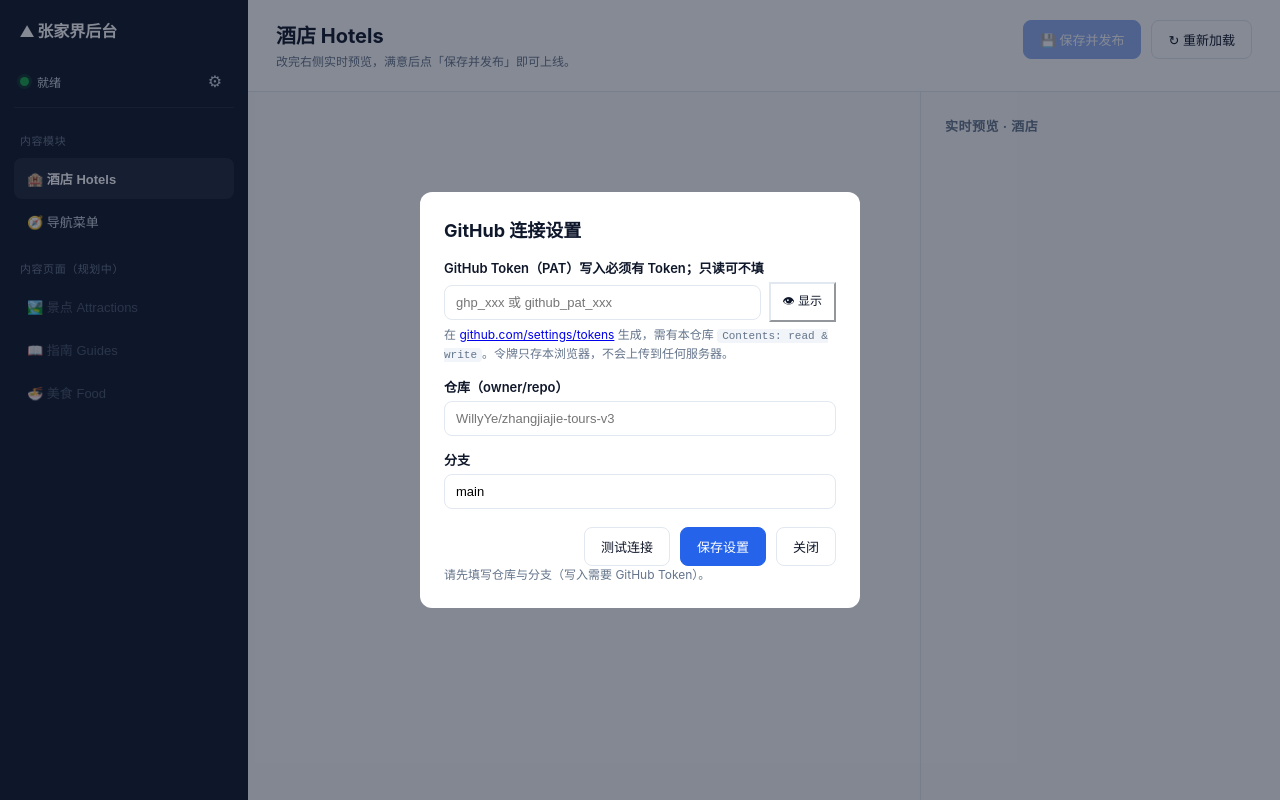
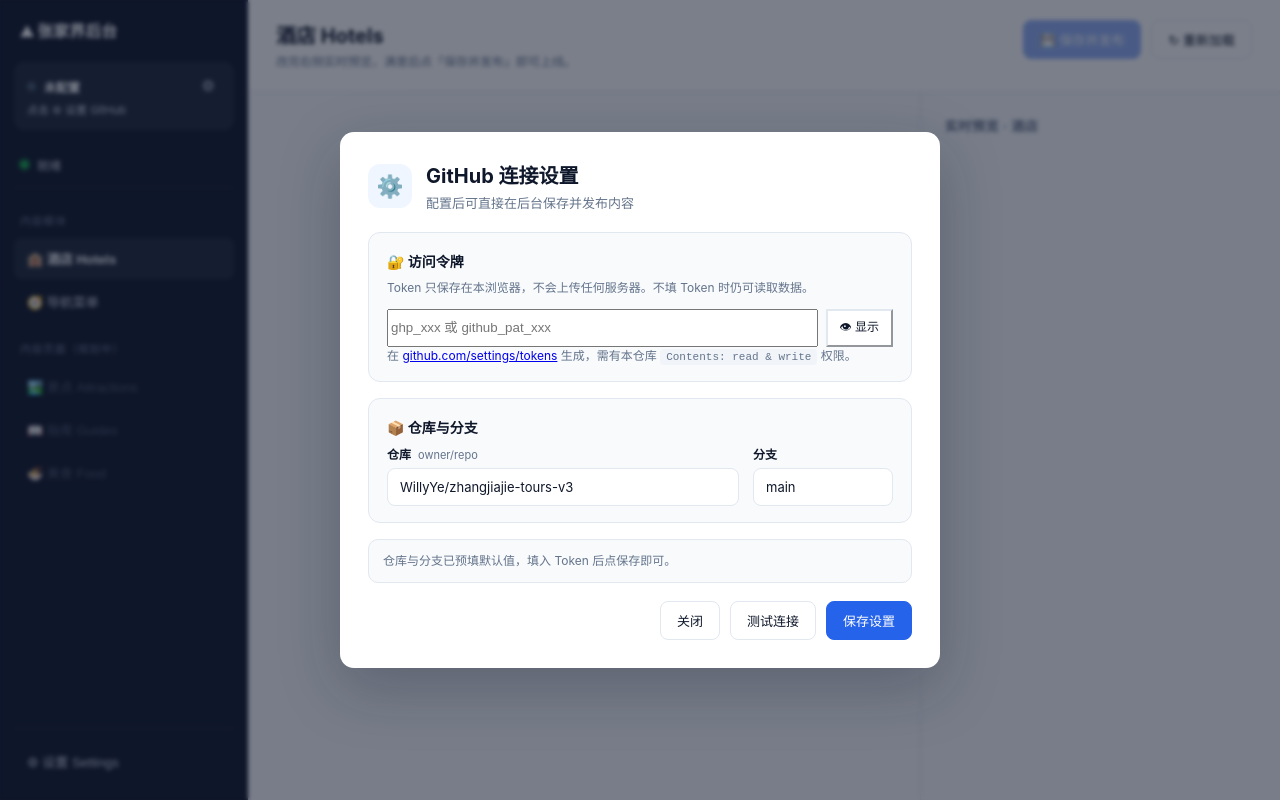
Before and after one commit to WillyYe/zhangjiajie-tours-v3, a website with bundled scripts: page admin/index.html in a window 1280 px wide. Built offline with nearby package versions, Linux system fonts and the light colour scheme.

Commit message:
feat: refactor admin settings into a module with defaults & live validation
- Add admin/modules/settings.js: open/close/test/save/status logic
- Pre-fill default repo/branch (WillyYe/zhangjiajie-tours-v3 / main)
  instead of relying on placeholders that looked like values
- Redesign settings modal: header icon, sections, status box, field row
- Sidebar now shows a GitHub connection status card + settings button
- Real-time repo format validation + clear status feedback
- app.js imports settings module and listens for settings:saved event

```diff
--- a/admin/app.js
+++ b/admin/app.js
@@ -1,9 +1,12 @@
-import {
-  getConfig, setConfig, isConfigured,
-  getFile, putFile, verifyToken, verifyRepo,
-} from './github.js';
+import { getConfig, isConfigured, getFile, putFile } from './github.js';
 import { parseMjs, rebuild } from './mjs.js';
 import { renderEditor, renderPreview } from './modules/hotels.js';
+import {
+  initSettings,
+  openSettings,
+  renderStatus as renderSettingsStatus,
+  setStatus as setSettingsStatus,
+} from './modules/settings.js';
 
 const FILE_PATH = 'hotels-data.mjs';
 
@@ -94,75 +97,20 @@
   }
 }
 
-// ---------- Settings modal ----------
-function openSettings() {
-  const c = getConfig();
-  $('cfgToken').value = c.token;
-  $('cfgRepo').value = c.repo;
-  $('cfgBranch').value = c.branch || 'main';
-  $('settingsStatus').textContent = '';
-  $('settingsModal').hidden = false;
-}
-function closeSettings() {
-  $('settingsModal').hidden = true;
-}
-async function validateAndRun(onOk) {
-  const token = $('cfgToken').value.trim();
-  const repo = $('cfgRepo').value.trim();
-  const branch = $('cfgBranch').value.trim() || 'main';
-
-  $('settingsStatus').textContent = '正在测试连接...';
-  $('settingsStatus').className = 'hint';
-
-  try {
-    if (token) await verifyToken(token);
-    await verifyRepo(repo, branch, token);
-    if (onOk) {
-      onOk({ token, repo, branch });
-    } else {
-      $('settingsStatus').textContent = '✅ 连接成功，可以保存。';
-      $('settingsStatus').className = 'hint status-ok';
-      toast('连接测试通过', 'ok');
-    }
-  } catch (e) {
-    console.error(e);
-    $('settingsStatus').textContent = '❌ ' + e.message;
-    $('settingsStatus').className = 'hint status-err';
-    toast('连接失败：' + e.message, 'err');
-  }
-}
-
-async function saveSettings() {
-  await validateAndRun(({ token, repo, branch }) => {
-    setConfig({ token, repo, branch });
-    $('settingsStatus').textContent = '✅ 连接成功，设置已保存。';
-    $('settingsStatus').className = 'hint status-ok';
-    toast('设置已保存', 'ok');
-    closeSettings();
-    if (!state.hotels) load(); // 首次配置后自动加载
-  });
-}
-
-function toggleToken() {
-  const input = $('cfgToken');
-  const btn = $('toggleToken');
-  if (input.type === 'password') {
-    input.type = 'text';
-    btn.textContent = '🙈 隐藏';
-  } else {
-    input.type = 'password';
-    btn.textContent = '👁 显示';
-  }
-}
-
 // ---------- Wire up ----------
-$('openSettings').addEventListener('click', openSettings);
-$('closeSettings').addEventListener('click', closeSettings);
-$('toggleToken').addEventListener('click', toggleToken);
-$('testSettings').addEventListener('click', () => validateAndRun(null));
-$('saveSettings').addEventListener('click', saveSettings);
+initSettings({ toast });
 $('saveBtn').addEventListener('click', save);
 $('reloadBtn').addEventListener('click', load);
+
+// 设置保存成功后刷新主内容
+let settingsSavedFired = false;
+document.addEventListener('settings:saved', () => {
+  if (!settingsSavedFired) {
+    settingsSavedFired = true;
+    if (!state.hotels) load();
+    setTimeout(() => (settingsSavedFired = false), 500);
+  }
+});
 
 // 模块切换（规划中模块给提示）
 document.querySelectorAll('.module').forEach((btn) => {
@@ -176,10 +124,11 @@
 
 // ---------- Boot ----------
 (function boot() {
+  renderSettingsStatus();
   const c = getConfig();
   if (!c.repo || !c.branch) {
     openSettings();
-    $('settingsStatus').textContent = '请先填写仓库与分支（写入需要 GitHub Token）。';
+    setSettingsStatus('仓库与分支已预填默认值，填入 Token 后点保存即可。', 'idle');
   } else {
     load();
   }
--- a/admin/index.html
+++ b/admin/index.html
@@ -10,10 +10,21 @@
 <div class="app">
   <aside class="sidebar">
     <div class="brand">⛰ 张家界后台</div>
+
+    <div class="settings-card">
+      <div class="settings-card-head">
+        <span id="settingsDot" class="dot"></span>
+        <span id="settingsText">未配置</span>
+        <button id="openSettings" class="icon-btn" title="GitHub 设置">⚙</button>
+      </div>
+      <div class="settings-card-body">
+        <div class="settings-summary" id="settingsSummary">点击 ⚙ 设置 GitHub</div>
+      </div>
+    </div>
+
     <div class="sidebar-status">
       <span id="statusDot" class="dot ok"></span>
       <span id="statusText">就绪</span>
-      <button id="openSettings" class="icon-btn" title="GitHub 设置">⚙</button>
     </div>
 
     <div class="nav-group-title">内容模块</div>
@@ -28,6 +39,10 @@
       <button class="module disabled" disabled>📖 指南 Guides</button>
       <button class="module disabled" disabled>🍜 美食 Food</button>
     </nav>
+
+    <div class="sidebar-footer">
+      <button class="module settings-module" data-action="settings" id="openSettings2">⚙ 设置 Settings</button>
+    </div>
   </aside>
 
   <main class="content">
@@ -54,24 +69,48 @@
 
 <!-- 设置弹窗 -->
 <div class="modal-mask" id="settingsModal" hidden>
-  <div class="modal">
-    <h2>GitHub 连接设置</h2>
-    <label class="fld">GitHub Token（PAT）<span class="tip">写入必须有 Token；只读可不填</span></label>
-    <div class="token-field">
-      <input id="cfgToken" type="password" placeholder="ghp_xxx 或 github_pat_xxx">
-      <button id="toggleToken" type="button" class="btn-ghost btn-sm">👁 显示</button>
+  <div class="modal settings-modal">
+    <div class="modal-header">
+      <div class="modal-icon">⚙️</div>
+      <div>
+        <h2>GitHub 连接设置</h2>
+        <p class="modal-subtitle">配置后可直接在后台保存并发布内容</p>
+      </div>
     </div>
-    <p class="hint">在 <a href="https://github.com/settings/tokens" target="_blank">github.com/settings/tokens</a> 生成，需有本仓库 <code>Contents: read &amp; write</code>。令牌只存本浏览器，不会上传到任何服务器。</p>
-    <label class="fld">仓库（owner/repo）</label>
-    <input id="cfgRepo" placeholder="WillyYe/zhangjiajie-tours-v3">
-    <label class="fld">分支</label>
-    <input id="cfgBranch" placeholder="main">
+
+    <div class="settings-section">
+      <h3 class="section-title">🔐 访问令牌</h3>
+      <p class="section-desc">Token 只保存在本浏览器，不会上传任何服务器。不填 Token 时仍可读取数据。</p>
+      <div class="token-field">
+        <input id="cfgToken" type="password" placeholder="ghp_xxx 或 github_pat_xxx">
+        <button id="toggleToken" type="button" class="btn-ghost btn-sm">👁 显示</button>
+      </div>
+      <p class="hint">在 <a href="https://github.com/settings/tokens" target="_blank">github.com/settings/tokens</a> 生成，需有本仓库 <code>Contents: read &amp; write</code> 权限。</p>
+    </div>
+
+    <div class="settings-section">
+      <h3 class="section-title">📦 仓库与分支</h3>
+      <div class="field-row">
+        <div class="field">
+          <label>仓库 <span class="tip">owner/repo</span></label>
+          <input id="cfgRepo" placeholder="如 WillyYe/zhangjiajie-tours-v3">
+        </div>
+        <div class="field field-sm">
+          <label>分支</label>
+          <input id="cfgBranch" placeholder="main">
+        </div>
+      </div>
+    </div>
+
+    <div class="status-box" id="settingsStatusBox" hidden>
+      <span id="settingsStatus"></span>
+    </div>
+
     <div class="modal-actions">
+      <button id="closeSettings" class="btn">关闭</button>
       <button id="testSettings" class="btn">测试连接</button>
       <button id="saveSettings" class="btn primary">保存设置</button>
-      <button id="closeSettings" class="btn">关闭</button>
     </div>
-    <p id="settingsStatus" class="hint"></p>
   </div>
 </div>
 
--- /dev/null
+++ b/admin/modules/settings.js
@@ -0,0 +1,145 @@
+import { getConfig, setConfig, isConfigured, verifyToken, verifyRepo } from '../github.js';
+
+// 本项目的默认仓库/分支，避免运营人员把 placeholder 当成已填值
+export const DEFAULTS = {
+  repo: 'WillyYe/zhangjiajie-tours-v3',
+  branch: 'main',
+};
+
+let showToast = (msg, type) => console.log(`[toast ${type}]`, msg);
+
+export function initSettings({ toast }) {
+  showToast = toast || showToast;
+
+  const $ = (id) => document.getElementById(id);
+  $('openSettings').addEventListener('click', openSettings);
+  const openSettings2 = $('openSettings2');
+  if (openSettings2) openSettings2.addEventListener('click', openSettings);
+  $('closeSettings').addEventListener('click', closeSettings);
+  $('toggleToken').addEventListener('click', toggleToken);
+  $('testSettings').addEventListener('click', () => validateAndRun(null));
+  $('saveSettings').addEventListener('click', saveSettings);
+
+  // 输入框变化时清空旧状态
+  ['cfgToken', 'cfgRepo', 'cfgBranch'].forEach((id) => {
+    $(id).addEventListener('input', () => setStatus('', 'idle'));
+  });
+
+  // 实时简单校验 repo 格式
+  $('cfgRepo').addEventListener('blur', () => {
+    const repo = $('cfgRepo').value.trim();
+    if (repo && !/^[^/]+\/.+$/.test(repo)) {
+      setStatus('仓库格式需为 owner/repo', 'err');
+    }
+  });
+
+  renderStatus();
+}
+
+export function openSettings() {
+  const c = getConfig();
+  const $ = (id) => document.getElementById(id);
+  $('cfgToken').value = c.token || '';
+  $('cfgRepo').value = c.repo || DEFAULTS.repo;
+  $('cfgBranch').value = c.branch || DEFAULTS.branch;
+  $('settingsModal').hidden = false;
+  setStatus('', 'idle');
+}
+
+function closeSettings() {
+  document.getElementById('settingsModal').hidden = true;
+}
+
+function toggleToken() {
+  const input = document.getElementById('cfgToken');
+  const btn = document.getElementById('toggleToken');
+  if (input.type === 'password') {
+    input.type = 'text';
+    btn.textContent = '🙈 隐藏';
+  } else {
+    input.type = 'password';
+    btn.textContent = '👁 显示';
+  }
+}
+
+export function setStatus(text, type) {
+  const el = document.getElementById('settingsStatus');
+  const box = document.getElementById('settingsStatusBox');
+  if (!el) return;
+  el.textContent = text;
+  el.className = 'hint status-' + type;
+  if (box) {
+    box.className = 'status-box status-' + type;
+    box.hidden = !text;
+  }
+}
+
+async function validateAndRun(onOk) {
+  const token = document.getElementById('cfgToken').value.trim();
+  const repo = document.getElementById('cfgRepo').value.trim();
+  const branch = document.getElementById('cfgBranch').value.trim() || 'main';
+
+  if (!repo) {
+    setStatus('❌ 请填写仓库', 'err');
+    return;
+  }
+  if (!/^[^/]+\/.+$/.test(repo)) {
+    setStatus('❌ 仓库格式需为 owner/repo', 'err');
+    return;
+  }
+
+  setStatus('正在测试连接…', 'idle');
+
+  try {
+    // Token 可选：不填也能读公开仓库
+    if (token) await verifyToken(token);
+    await verifyRepo(repo, branch, token);
+    if (onOk) {
+      onOk({ token, repo, branch });
+    } else {
+      setStatus('✅ 连接成功，可以保存。', 'ok');
+    }
+  } catch (e) {
+    console.error(e);
+    setStatus('❌ ' + e.message, 'err');
+  }
+}
+
+async function saveSettings() {
+  await validateAndRun(({ token, repo, branch }) => {
+    setConfig({ token, repo, branch });
+    setStatus('✅ 已保存，连接成功。', 'ok');
+    showToast('设置已保存', 'ok');
+    closeSettings();
+    renderStatus();
+    // app.js 会在 initSettings 后监听 ? 不需要，由 app.js 自己 boot 时加载
+    // 这里触发一个自定义事件，让 app.js 知道配置已更新
+    document.dispatchEvent(new CustomEvent('settings:saved', { detail: { token, repo, branch } }));
+  });
+}
+
+export function renderStatus() {
+  const c = getConfig();
+  const connected = isConfigured();
+  const hasToken = Boolean(c.token);
+
+  const dot = document.getElementById('settingsDot');
+  const text = document.getElementById('settingsText');
+  const summary = document.getElementById('settingsSummary');
+
+  if (!dot || !text || !summary) return;
+
+  if (connected && hasToken) {
+    dot.className = 'dot ok';
+    text.textContent = '已连接';
+    summary.textContent = `${c.repo} · ${c.branch}`;
+  } else if (connected) {
+    dot.className = 'dot warn';
+    text.textContent = '只读';
+    summary.textContent = `${c.repo} · ${c.branch}（未填 Token）`;
+  } else {
+    dot.className = 'dot';
+    text.textContent = '未配置';
+    summary.textContent = '点击 ⚙ 设置 GitHub';
+  }
+}
--- a/admin/style.css
+++ b/admin/style.css
@@ -43,6 +43,27 @@
 .dot.ok { background: var(--ok); box-shadow: 0 0 0 3px rgba(22,163,74,.18); }
 .dot.warn { background: var(--warn); box-shadow: 0 0 0 3px rgba(217,119,6,.18); }
 #statusText { font-size: 12px; flex: 1; }
+
+/* Sidebar settings card */
+.settings-card {
+  background: var(--sidebar-active);
+  border: 1px solid #1e293b;
+  border-radius: 10px;
+  padding: 12px 12px 10px;
+  margin: 0 0 12px;
+}
+.settings-card-head {
+  display: flex; align-items: center; gap: 8px;
+  font-size: 12px; font-weight: 600; color: #fff;
+}
+.settings-card-head .icon-btn { margin-left: auto; font-size: 15px; }
+.settings-card-body { margin-top: 6px; }
+.settings-summary {
+  font-size: 11px; color: var(--sidebar-ink); line-height: 1.45;
+  word-break: break-all;
+}
+.sidebar-footer { margin-top: auto; padding-top: 12px; border-top: 1px solid #1e293b; }
+.settings-module { width: 100%; }
 .icon-btn {
   background: transparent; border: none; color: var(--sidebar-ink);
   font-size: 16px; cursor: pointer; padding: 2px 6px; border-radius: 6px;
@@ -127,19 +148,47 @@
 .pv-blurb { font-size: 12px; color: #334155; line-height: 1.5; }
 .pv-features { margin: 8px 0 0; padding-left: 16px; font-size: 11px; color: var(--muted); }
 
-/* ---------- Modal ---------- */
-.modal-mask { position: fixed; inset: 0; background: rgba(15,23,42,.5); display: flex; align-items: center; justify-content: center; z-index: 50; }
+/* ---------- Modal / Settings ---------- */
+.modal-mask { position: fixed; inset: 0; background: rgba(15,23,42,.55); display: flex; align-items: center; justify-content: center; z-index: 50; backdrop-filter: blur(2px); }
 .modal-mask[hidden] { display: none; }
-.modal { background: #fff; border-radius: 12px; padding: 24px; width: 440px; max-width: 92vw; }
-.modal h2 { margin: 0 0 16px; font-size: 18px; }
-.modal label { display: block; font-size: 13px; font-weight: 600; margin: 14px 0 5px; }
-.modal input { width: 100%; padding: 9px 11px; border: 1px solid var(--line); border-radius: 8px; font-size: 13px; }
-.modal input:focus { outline: none; border-color: var(--brand); }
-.modal code { background: #f1f5f9; padding: 1px 5px; border-radius: 4px; font-size: 11px; }
-.token-field { display: flex; gap: 8px; align-items: center; margin-bottom: 4px; }
+.modal { background: #fff; border-radius: 14px; padding: 28px; width: 520px; max-width: 92vw; box-shadow: 0 20px 60px rgba(15,23,42,.25); }
+
+.settings-modal { width: 600px; }
+.modal-header { display: flex; align-items: center; gap: 14px; margin-bottom: 20px; }
+.modal-icon { width: 44px; height: 44px; border-radius: 12px; background: #eff6ff; display: flex; align-items: center; justify-content: center; font-size: 22px; }
+.modal h2 { margin: 0; font-size: 20px; }
+.modal-subtitle { margin: 4px 0 0; color: var(--muted); font-size: 13px; }
+
+.settings-section { background: #f8fafc; border: 1px solid var(--line); border-radius: 12px; padding: 18px 18px 16px; margin-bottom: 16px; }
+.section-title { margin: 0 0 8px; font-size: 14px; }
+.section-desc { margin: 0 0 12px; color: var(--muted); font-size: 12px; line-height: 1.5; }
+
+.field-row { display: grid; grid-template-columns: 1fr 140px; gap: 14px; }
+.field { margin: 0; }
+.field > label { display: block; font-size: 12px; font-weight: 600; margin-bottom: 6px; }
+.field .tip { font-weight: 400; color: var(--muted); font-size: 11px; margin-left: 4px; }
+.field input {
+  width: 100%; padding: 10px 12px; border: 1px solid var(--line);
+  border-radius: 8px; font-size: 13px; font-family: inherit; color: var(--ink); background: #fff;
+}
+.field input:focus { outline: none; border-color: var(--brand); box-shadow: 0 0 0 3px rgba(37,99,235,.12); }
+
+.token-field { display: flex; gap: 8px; align-items: stretch; }
 .token-field input { flex: 1; }
-.token-field .btn-ghost { flex: none; padding: 7px 12px; }
-.modal-actions { display: flex; gap: 10px; justify-content: flex-end; margin-top: 18px; }
+.token-field .btn-ghost { flex: none; }
+.modal code { background: #f1f5f9; padding: 2px 6px; border-radius: 4px; font-size: 11px; }
+
+.status-box {
+  display: flex; align-items: center; gap: 8px;
+  padding: 12px 14px; border-radius: 10px; margin-bottom: 18px;
+  background: #f8fafc; border: 1px solid var(--line); font-size: 13px;
+}
+.status-box[hidden] { display: none; }
+.status-box.status-ok { background: #f0fdf4; border-color: #bbf7d0; color: #166534; }
+.status-box.status-err { background: #fef2f2; border-color: #fecaca; color: #991b1b; }
+.status-box.status-idle { background: #f8fafc; border-color: var(--line); color: var(--muted); }
+
+.modal-actions { display: flex; gap: 10px; justify-content: flex-end; }
 
 /* ---------- Toast ---------- */
 .toast {
```
